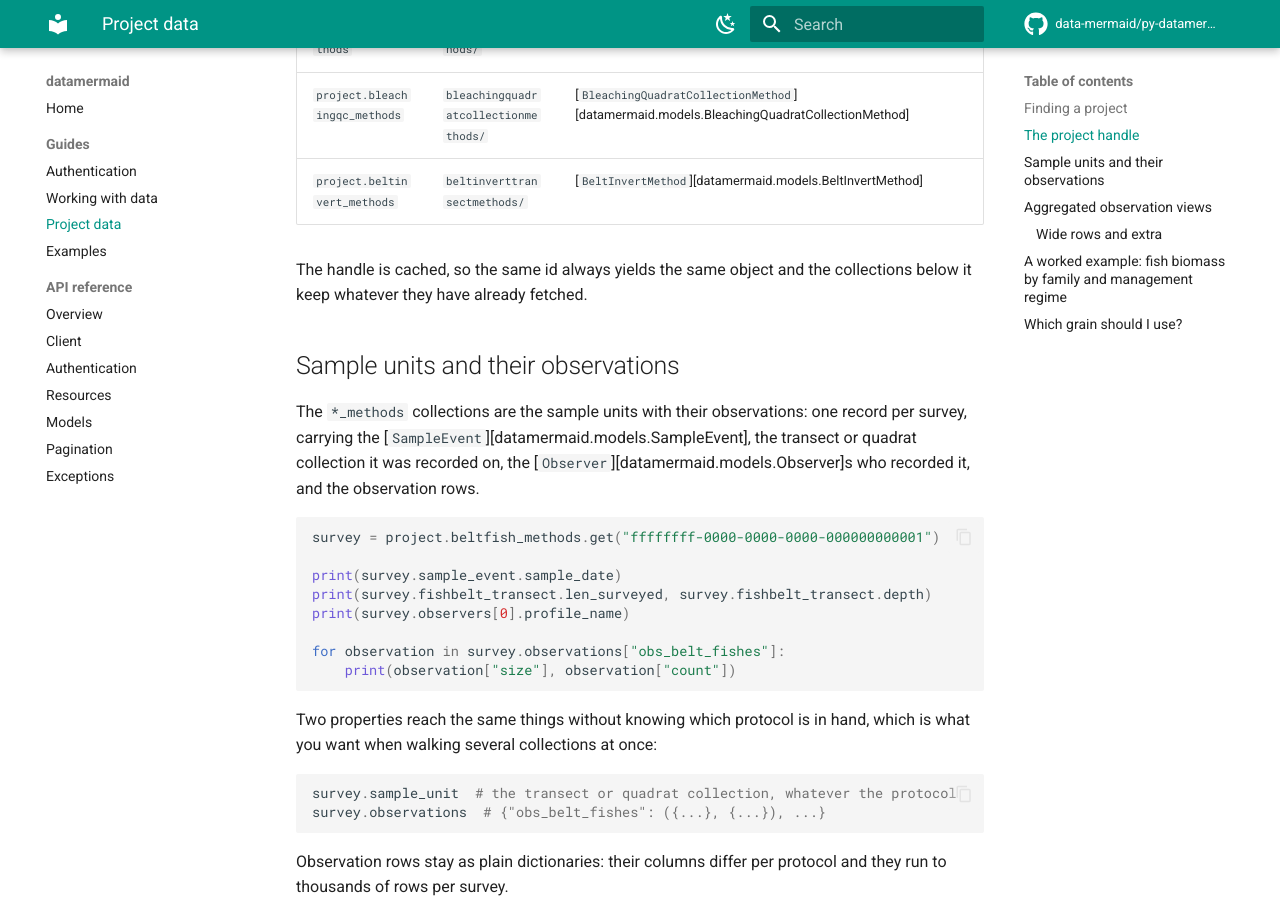
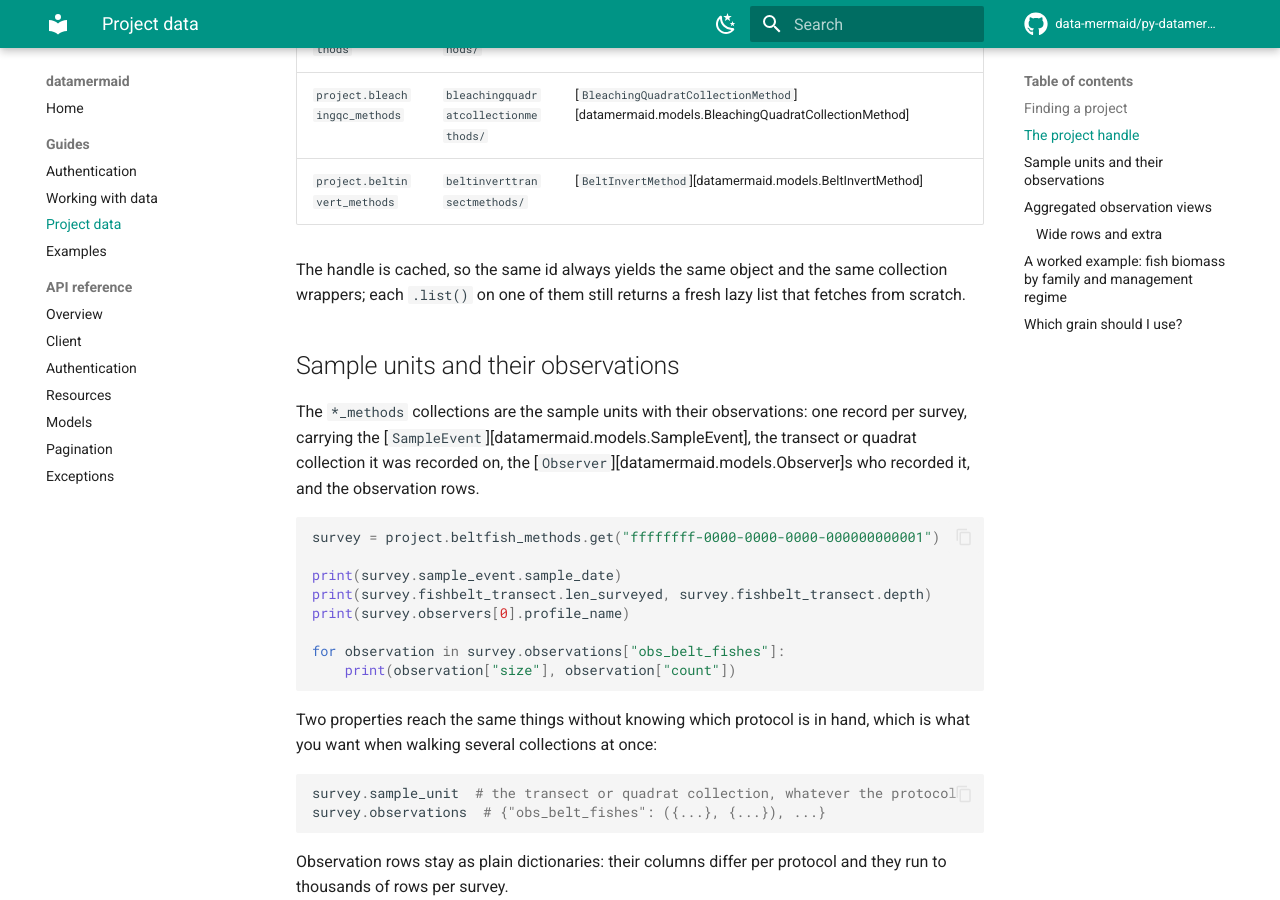
Before and after one commit to data-mermaid/py-datamermaid, an MkDocs documentation site: the page built from docs/projects.md, in a window 1280 px wide and 900 px high, scrolled down 2195 px. Built offline with MkDocs 1.6.1 and Material for MkDocs 9.7.7, drawn with Linux system fonts in a browser that asks for light colours; comment, search, counter and statistics services are not loaded.

Commit message:
fix(py-datamermaid-jub.7): correct docs snippet and caching claims from review

```diff
--- a/docs/projects.md
+++ b/docs/projects.md
@@ -78,8 +78,9 @@ Each collection below the handle is the same lazy
 | `project.bleachingqc_methods` | `bleachingquadratcollectionmethods/` | [`BleachingQuadratCollectionMethod`][datamermaid.models.BleachingQuadratCollectionMethod] |
 | `project.beltinvert_methods` | `beltinverttransectmethods/` | [`BeltInvertMethod`][datamermaid.models.BeltInvertMethod] |
 
-The handle is cached, so the same id always yields the same object and the
-collections below it keep whatever they have already fetched.
+The handle is cached, so the same id always yields the same object and the same
+collection wrappers; each `.list()` on one of them still returns a fresh lazy
+list that fetches from scratch.
 
 ## Sample units and their observations
 
```
Also changed, not shown: README.md (+3 -3 lines), docs/data.md (+3 -2 lines).
